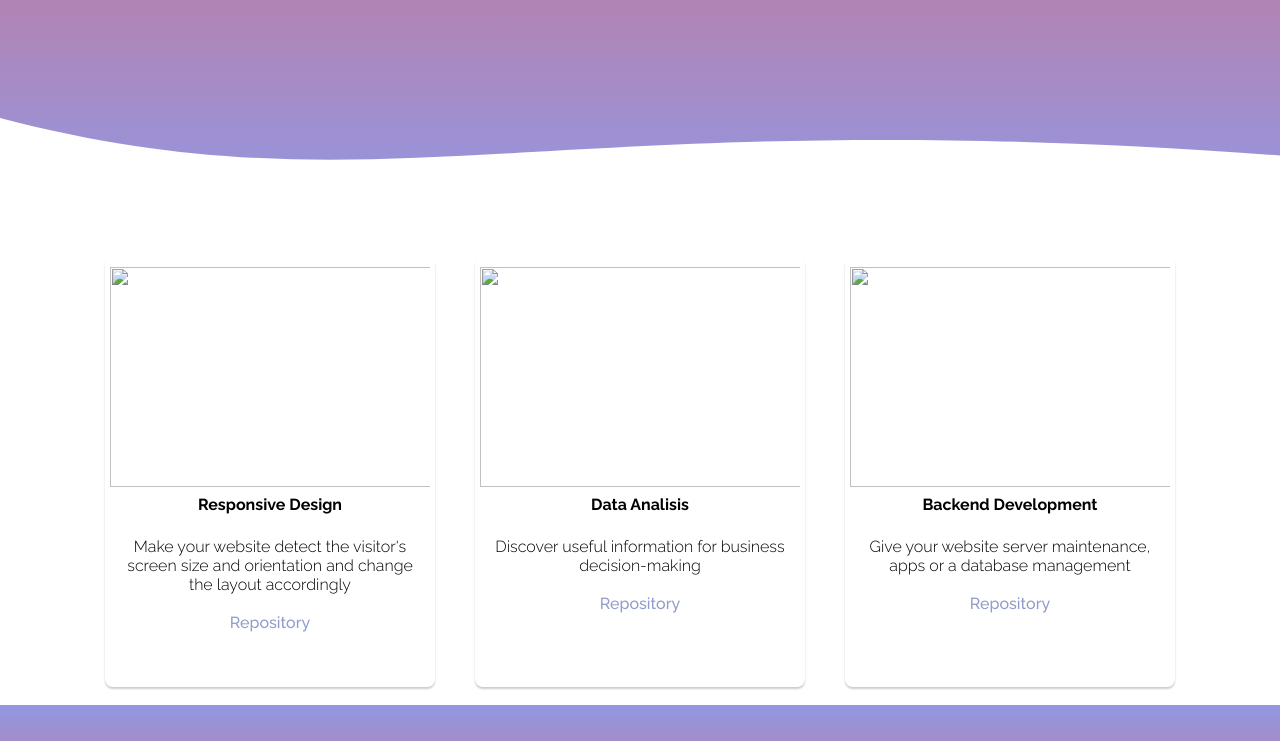
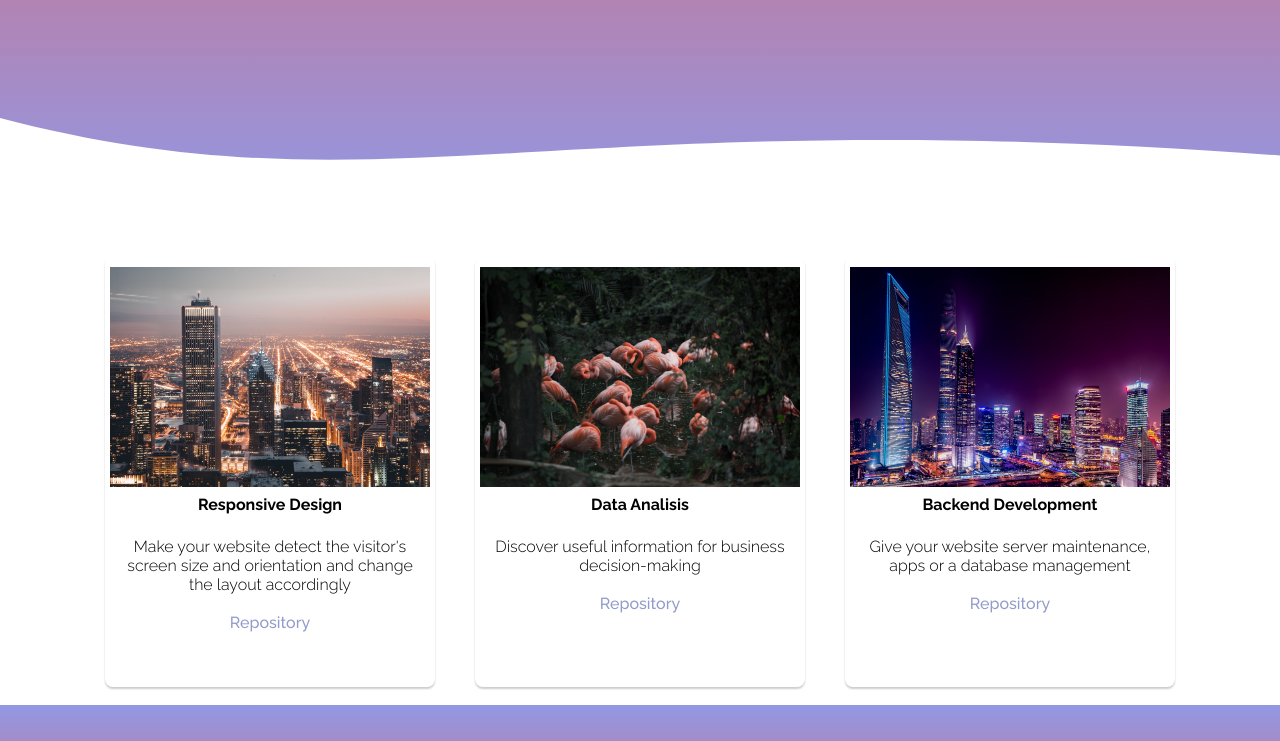
Before and after one commit to DrewDLeon/profile-webpage, a plain HTML site: page index.html in a window 1280 px wide. Shown: the part 341-1082 px from the top of the page. Drawn offline with nearby package versions, Linux system fonts and the light colour scheme; a script that the page names is missing.

Commit message:
img-changes 1.2

```diff
--- a/index.html
+++ b/index.html
@@ -98,7 +98,7 @@
         <br>
         <div class="cards card-col-3">
             <div class="card portfolio">
-                <img src="../Proyect/img/uno.jpg" alt="" width="110%">
+                <img src="./img/uno.jpg" alt="" width="110%">
                 <h4>Responsive Design</h4>
                 <br>
                 <p>Make your website detect the visitor's screen size and orientation and change the layout accordingly</p>
@@ -106,7 +106,7 @@
                 <a href="#">Repository</a>
             </div>
             <div class="card portfolio">
-                <img src="../Proyect/img/dos.jpg" alt="" width="110%">
+                <img src="./img/dos.jpg" alt="" width="110%">
                 <h4>Data Analisis</h4>
                 <br>
                 <p>Discover useful information for business decision-making</p>
@@ -114,7 +114,7 @@
                 <a href="#">Repository</a>
             </div>
             <div class="card portfolio">
-                <img src="../Proyect/img/tres.jpg" alt="" width="110%">
+                <img src="./img/tres.jpg" alt="" width="110%">
                 <h4>Backend Development</h4>
                 <br>
                 <p>Give your website server maintenance, apps or a database management</p>
```
